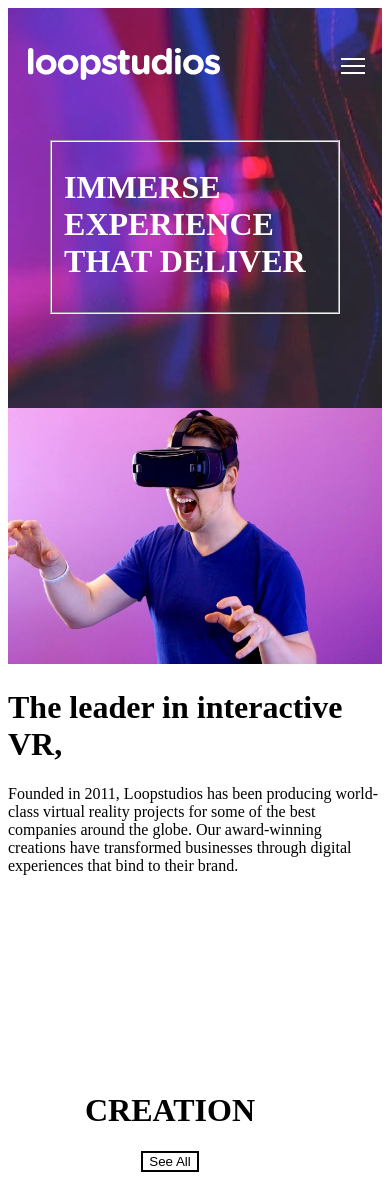
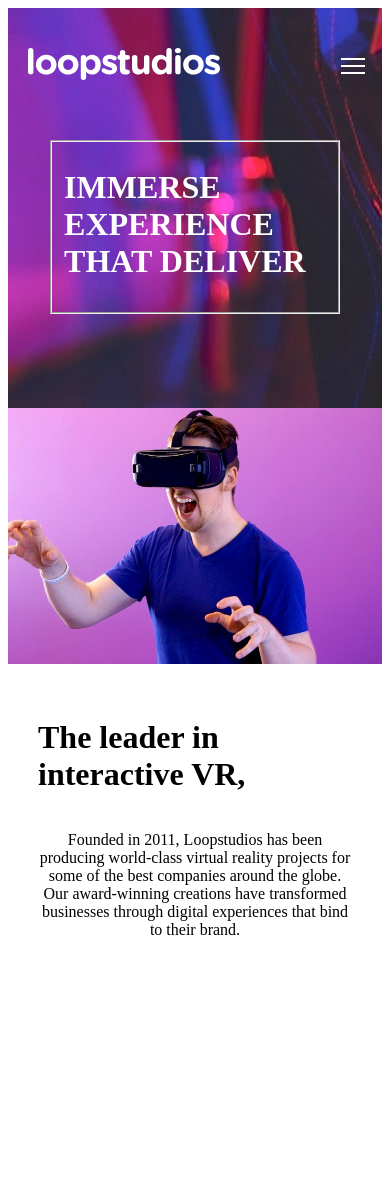
Before and after one commit to NerdsCube/loopstudios, a React (Create React App) app: page / in a window 390 px wide. Shown: the top 1182 px of the page. Built offline with nearby package versions, Linux system fonts and the light colour scheme.

Commit message:
update css for interactive component

```diff
--- a/src/style.css
+++ b/src/style.css
@@ -235,6 +235,16 @@ footer{
     .interactive img{
         max-width: 100%;
     }
+    .sm{
+        padding: 30px;
+        display: flex;
+        flex-direction: column;
+        justify-content: center;
+        align-items: center;
+    }
+    .sm p{
+        text-align: center;
+    }
 
     .creation{
         margin-top: 150px;
```
